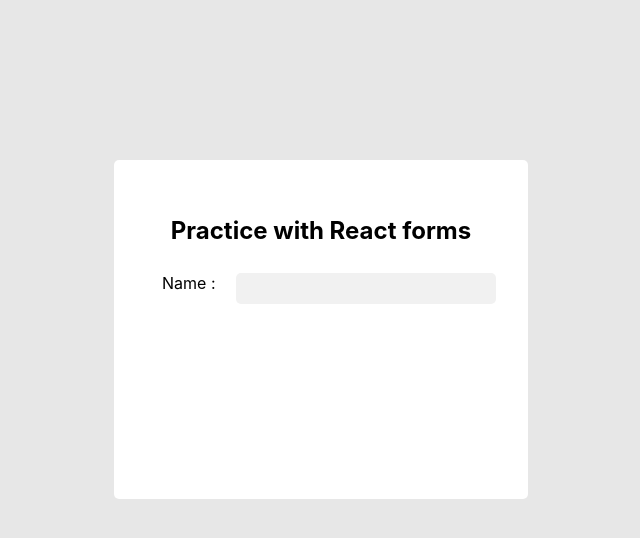
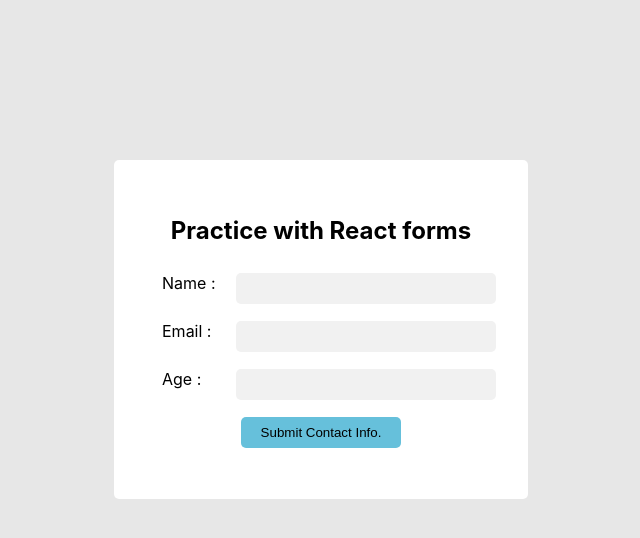
Before and after one commit to barnardwben/rforms, a React (Create React App) app: page / in a window 1280 px wide. Shown: the top 538 px of the page, without its empty margins (319-959 px from the left). Built offline with nearby package versions, Linux system fonts and the light colour scheme.

Commit message:
Added inputs, useState to Form Component

```diff
--- a/src/Form.js
+++ b/src/Form.js
@@ -1,7 +1,10 @@
-import React from "react";
+import React, { useState } from "react";
 import "./Form.css";
 
 const Form = () => {
+  const [person, setPerson] = useState({ firstName: "", email: "", age: "" });
+  const [people, setPeople] = useState([]);
+
   return (
     <>
       <article>
@@ -11,6 +14,15 @@
             <label htmlFor="firstName">Name : </label>
             <input type="text" id="firstName" name="firstName" />
           </div>
+          <div>
+            <label htmlFor="email">Email : </label>
+            <input type="email" id="email" name="email" />
+          </div>
+          <div>
+            <label htmlFor="age">Age : </label>
+            <input type="text" id="age" name="age" />
+          </div>
+          <button type="submit">Submit Contact Info.</button>
         </form>
       </article>
     </>
```
Also changed, not shown: 1 other file (tests, documents, lock files or other folders).
